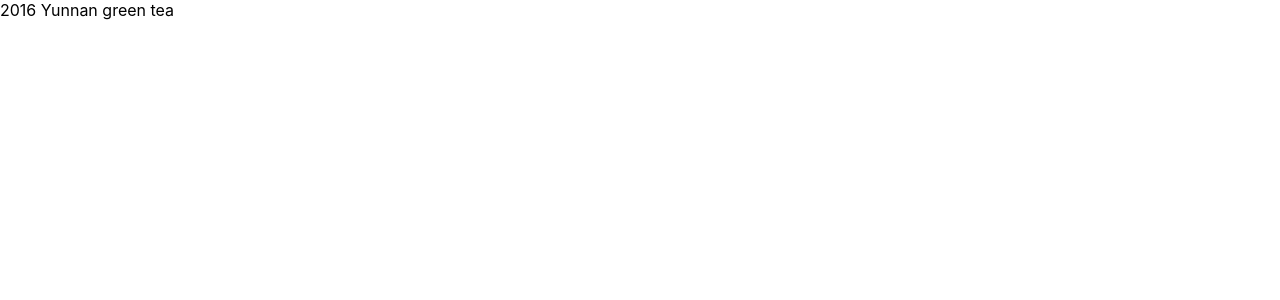
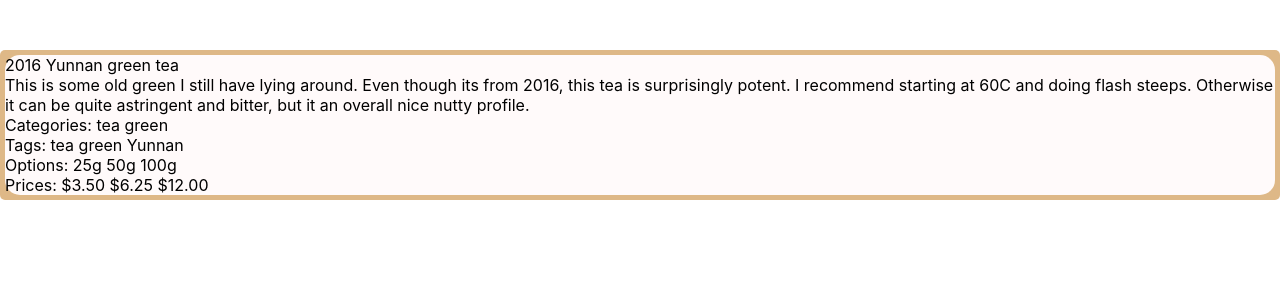
Before and after one commit to Ai-Yukino/react-project-draft, a React (Vite) app in the folder tea/: page /2016-Yunnan-green-tea in a window 1280 px wide. Shown: the top 300 px of the page. Built offline with nearby package versions, Linux system fonts and the light colour scheme.

Commit message:
🎨 Added non-image data

```diff
--- a/tea/src/data/products.json
+++ b/tea/src/data/products.json
@@ -5,7 +5,7 @@
     "path": "Dim-sum-teacups",
     "description": "These plain white teacups are what you might find in a dim sum restaurant. They're available in a taller (35ml) and wider (45ml) form factor.",
     "categories": ["teaware", "teacup"],
-    "tag": ["glazed", "porcelain", "teacup"],
+    "tags": ["glazed", "porcelain", "teacup"],
     "options": [
       { "option": "A", "option-description": "taller" },
       { "option": "B", "option-description": "wider" }
@@ -41,8 +41,8 @@
       }
     ],
     "measurements": [
-      { "option": "A", "volume": 35 },
-      { "option": "B", "volume": 45 }
+      { "option": "A", "volume": 35, "units": "ml" },
+      { "option": "B", "volume": 45, "units": "ml" }
     ],
     "date": { "date-added": "2019-05-25T15:00:00-06:00" }
   },
@@ -57,7 +57,7 @@
       { "option": "default", "option-description": "default option" }
     ],
     "prices": [{ "option": "default", "price": 10 }],
-    "stock": [{ "option": "default", "count": 7 }],
+    "stock": [{ "option": "default", "stock": 7 }],
     "images": [
       {
         "alt": "blue and white hybrid teapot - side view",
@@ -78,7 +78,7 @@
         "url": "../images/2-4"
       }
     ],
-    "measurements": [{ "option": "default", "volume": 180 }],
+    "measurements": [{ "option": "default", "volume": 180, "units": "ml" }],
     "date": { "date-added": "2017-08-13T08:00:00-06:00" }
   },
   {
@@ -90,7 +90,7 @@
     "tags": ["glass", "teaware", "pitcher"],
     "options": [{ "option": "default" }],
     "prices": [{ "option": "default", "price": 2.5 }],
-    "stock": [{ "option": "default", "count": 38 }],
+    "stock": [{ "option": "default", "stock": 38 }],
     "images": [
       {
         "alt": "glass fairness pitcher - side view",
@@ -103,7 +103,7 @@
         "display": "bottom"
       }
     ],
-    "measurements": [{ "option": "default", "volume": 215 }],
+    "measurements": [{ "option": "default", "volume": 215, "units": "ml" }],
     "date": { "date-added": "2013-05-04T16:00:00-06:00" }
   },
   {
@@ -115,7 +115,7 @@
     "tags": ["glazed", "teacup"],
     "options": [{ "option": "default" }],
     "prices": [{ "option": "default", "price": 1.5 }],
-    "stock": [{ "option": "default", "count": 12 }],
+    "stock": [{ "option": "default", "stock": 12 }],
     "images": [
       { "alt": "Black teacup", "url": "../images/4-1", "display": "top" },
       {
@@ -124,7 +124,7 @@
         "display": "bottom"
       }
     ],
-    "measurements": [{ "option": "default", "volume": 50 }],
+    "measurements": [{ "option": "default", "volume": 50, "units": "ml" }],
     "date": { "date-added": "2020-12-14T12:30:00-06:00" }
   },
   {
@@ -136,7 +136,7 @@
     "tags": ["teaware", "glazed", "mug"],
     "options": [{ "option": "default" }],
     "prices": [{ "option": "default", "price": 35 }],
-    "stock": [{ "option": "default", "count": 3 }],
+    "stock": [{ "option": "default", "stock": 3 }],
     "images": [
       {
         "alt": "Lotus lip-filter mug - front view",
@@ -153,7 +153,7 @@
         "url": "../images/5-3"
       }
     ],
-    "measurements": [{ "option": "default", "volume": 280 }],
+    "measurements": [{ "option": "default", "volume": 280, "units": "ml" }],
     "date": { "date-added": "2018-10-02T17:00:00-06:00" }
   },
   {
@@ -165,7 +165,7 @@
     "tags": ["teaware", "porcelain", "gaiwan"],
     "options": [{ "option": "default" }],
     "prices": [{ "option": "default", "price": 5 }],
-    "stock": [{ "option": "default", "count": 56 }],
+    "stock": [{ "option": "default", "stock": 56 }],
     "images": [
       { "alt": "Porcelain gaiwan", "url": "../images/6-1", "display": "top" },
       {
@@ -178,7 +178,7 @@
         "url": "../images/6-3"
       }
     ],
-    "measurements": [{ "option": "default", "volume": 85 }],
+    "measurements": [{ "option": "default", "volume": 85, "units": "ml" }],
     "date": { "date-added": "2010-05-22T05:00:00-06:00" }
   },
   {
@@ -190,7 +190,7 @@
     "tags": ["teaware", "porcelain", "glazed", "teapot"],
     "options": [{ "option": "default" }],
     "prices": [{ "option": "default", "price": 4 }],
-    "stock": [{ "option": "default", "count": 78 }],
+    "stock": [{ "option": "default", "stock": 78 }],
     "images": [
       {
         "alt": "Single-hole porcelain teapot - side view",
@@ -207,7 +207,7 @@
         "url": "../images/7-3"
       }
     ],
-    "measurements": [{ "option": "default", "volume": 110 }],
+    "measurements": [{ "option": "default", "volume": 110, "units": "ml" }],
     "date": { "date-added": "2013-11-09T13:30:00-06:00" }
   },
   {
@@ -224,9 +224,9 @@
       { "option": "100g", "price": 12 }
     ],
     "stock": [
-      { "option": "25", "count": 3 },
-      { "option": "50g", "price": 6 },
-      { "option": "100g", "price": 1 }
+      { "option": "25", "stock": 3 },
+      { "option": "50g", "stock": 6 },
+      { "option": "100g", "stock": 1 }
     ],
     "images": [
       {
@@ -257,15 +257,16 @@
     "description": "This is a ruby 18 black tea that is less potent than usual. Normally I would recommend steeping ruby 18's western or grandpa style due to how strong they can be, but this one can handle gongfu style brewing without getting too astringent or bitter.",
     "categories": ["tea", "black"],
     "tags": ["tea", "black"],
+    "options": [{ "option": "25g" }, { "option": "50g" }, { "option": "100g" }],
     "prices": [
       { "option": "25g", "price": 7 },
       { "option": "50g", "price": 12.5 },
       { "option": "100g", "price": 20 }
     ],
     "stock": [
-      { "option": "25", "count": 20 },
-      { "option": "50g", "price": 14 },
-      { "option": "100g", "price": 3 }
+      { "option": "25", "stock": 20 },
+      { "option": "50g", "stock": 14 },
+      { "option": "100g", "stock": 3 }
     ],
     "images": [
       {
--- a/tea/src/routes/ProductPage.jsx
+++ b/tea/src/routes/ProductPage.jsx
@@ -1,8 +1,113 @@
-import { useState, useEffect, useLayoutEffect } from "react";
+import { map } from "cheerio/lib/api/traversing";
+import { useState, useEffect } from "react";
 import { useParams } from "react-router-dom";
+
+function ProductImages({ images }) {}
+
+function ProductInfo({
+  name,
+  description,
+  categories,
+  tags,
+  options,
+  prices,
+  stock,
+  measurements = null,
+}) {
+  // 🍂Categories calculations🍃
+  function Categories({ categories }) {
+    return (
+      <div>
+        Categories:{" "}
+        {categories.map((category) => {
+          return <span>{category} </span>;
+        })}
+      </div>
+    );
+  }
+  // 🍂Tags calculations🍃
+  function Tags({ tags }) {
+    return (
+      <div>
+        Tags:{" "}
+        {tags.map((tag) => {
+          return <span>{tag} </span>;
+        })}
+      </div>
+    );
+  }
+
+  // 🍂Options calculations🍃
+  function Options({ options }) {
+    return (
+      <div>
+        Options:{" "}
+        {options.map((option) => {
+          return <span>{option.option} </span>;
+        })}
+      </div>
+    );
+  }
+
+  // 🍂Prices calculations🍃
+  function Prices({ prices }) {
+    return (
+      <div>
+        Prices:{" "}
+        {prices.map((price) => {
+          return <span>${price.price.toFixed(2)} </span>;
+        })}
+      </div>
+    );
+  }
+
+  // 🍂Stock calculation🍃
+  function Stock({ stock }) {
+    return (
+      <div>
+        {stock.map((option) => {
+          return (
+            <>
+              {option.stock <= 0 && (
+                <span>Option {option.option}: Out of stock</span>
+              )}
+            </>
+          );
+        })}
+      </div>
+    );
+  }
+
+  // 🍂Measurements calculation🍃
+  function Measurements({ measurements }) {
+    return (
+      <div>
+        Capacity:{" "}
+        {measurements.map((option) => {
+          return <span>{option.volume + option.units} </span>;
+        })}
+      </div>
+    );
+  }
+
+  return (
+    <div className="bgColor-snow squircle">
+      <div>{name}</div>
+      <div>{description}</div>
+      <Categories categories={categories} />
+      <Tags tags={tags} />
+      {options.length > 1 && <Options options={options} />}
+      <Prices prices={prices} />
+      <Stock stock={stock} />
+      {measurements && <Measurements measurements={measurements} />}
+    </div>
+  );
+}
 
 export default function ProductPage() {
   let params = useParams();
+
+  console.log(document.links);
 
   const [product, setProduct] = useState({
     id: 0,
@@ -10,7 +115,7 @@ export default function ProductPage() {
     path: "",
     description: "",
     categories: [],
-    tag: [],
+    tags: [],
     options: [],
     prices: [],
     stock: [],
@@ -33,5 +138,18 @@ export default function ProductPage() {
     fetchData("./src/data/products.json");
   }, []);
 
-  return <>{product.name}</>;
+  return (
+    <div className="flex visualize">
+      <ProductInfo
+        name={product.name}
+        description={product.description}
+        categories={product.categories}
+        tags={product.tags}
+        options={product.options}
+        prices={product.prices}
+        stock={product.stock}
+        measurements={product.measurements}
+      />
+    </div>
+  );
 }
--- a/tea/src/routes/Products.jsx
+++ b/tea/src/routes/Products.jsx
@@ -31,6 +31,7 @@ function Product({ name, images, prices, path }) {
         to={path}
         onClick={() => {
           document.title = "A small tea shop | " + name;
+          console.log(document.links);
         }}
       >
         <div className="position-relative height-250px width-400px">
@@ -53,6 +54,7 @@ function Product({ name, images, prices, path }) {
           to={path}
           onClick={() => {
             document.title = "A small tea shop | " + name;
+            console.log(document.links);
           }}
         >
           <div>{name}</div>
```
